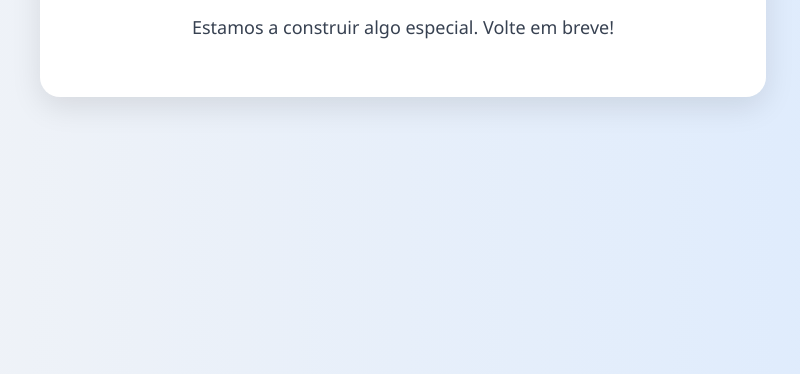
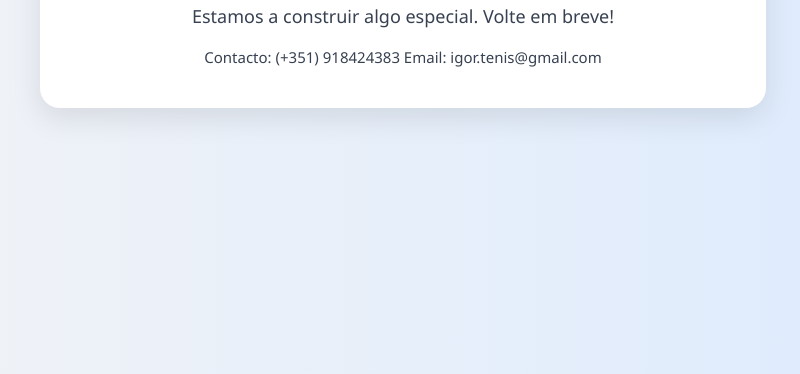
Before and after one commit to ruivale/rgv-site, a plain HTML site: page index.html in a window 1280 px wide. Shown: the part 426-800 px from the top of the page, without its empty margins (237-1037 px from the left). Drawn offline with Linux system fonts and the light colour scheme.

Commit message:
Update index.html

```diff
--- a/index.html
+++ b/index.html
@@ -32,6 +32,10 @@
       font-size: 18px;
       color: #374151;
     }
+    p1 {
+      font-size: 15px;
+      color: #374151;
+    }
   </style>
 </head>
 <body>
@@ -39,6 +43,7 @@
     <h1>Bem-vindo à Escola de Ténis Igor Vale!</h1>
     <p><strong>Site em manutenção.</strong></p>
     <p>Estamos a construir algo especial. Volte em breve!</p>
+    <p1>Contacto: (+351) 918424383  Email: igor.tenis@gmail.com</p1>
   </div>
 </body>
 </html>
```
